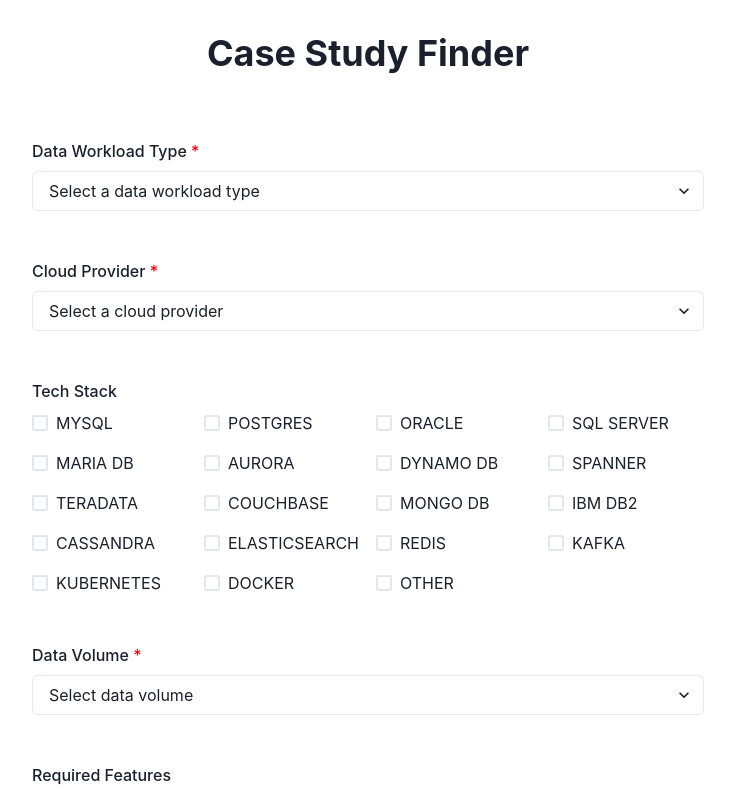
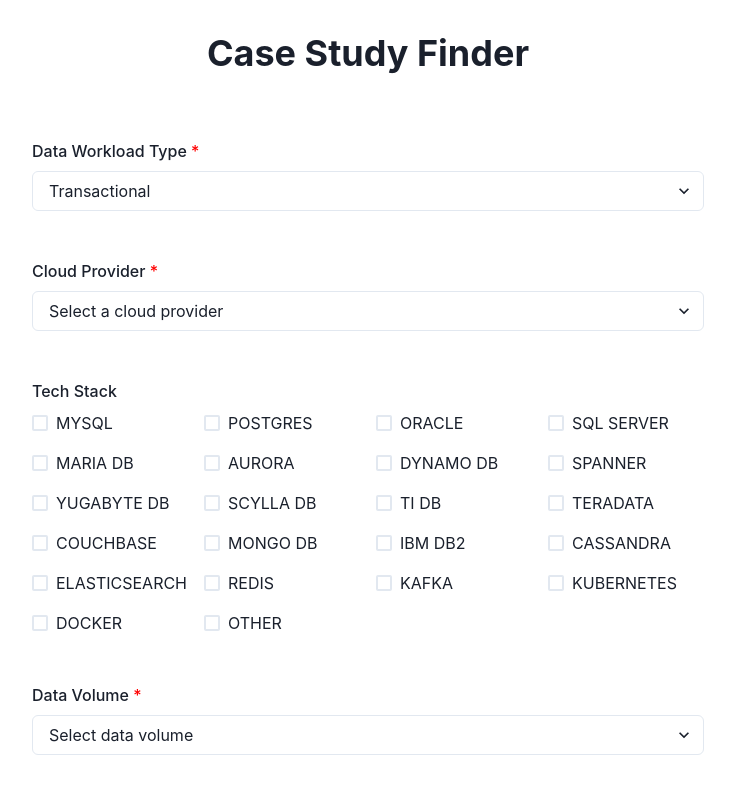
Before and after one commit to elliotpark410/CockroachDB-Use-Case-Explorer, a Next.js app: page / in a window 1280 px wide. Shown: the top 799 px of the page, without its empty margins (272-1007 px from the left). Built offline with nearby package versions, Linux system fonts and the light colour scheme.

Commit message:
add more values to enum techstack in schema

```diff
--- a/src/components/ProspectForm.js
+++ b/src/components/ProspectForm.js
@@ -34,7 +34,11 @@
       <Box maxW="4xl" mx="auto" bg="white" boxShadow="xl" rounded="lg" overflow="hidden">
         <VStack spacing={6} align="stretch" p={8}>
           <CustomFormControl label="Data Workload Type" required>
-            <Field name="dataWorkloadType" as={Select} placeholder="Select a data workload type">
+            <Field
+              name="dataWorkloadType"
+              as={Select}
+              defaultValue="TRANSACTIONAL"
+            >
               <option value="TRANSACTIONAL">Transactional</option>
               <option value="ANALYTICAL">Analytical</option>
               <option value="HYBRID">Hybrid</option>
@@ -58,7 +62,7 @@
             <Field name="techStack">
               {({ field }) => (
                 <SimpleGrid columns={[2, 3, 4]} spacing={4}>
-                  {['MYSQL', 'POSTGRES', 'ORACLE', 'SQL_SERVER', 'MARIA_DB', 'AURORA', 'DYNAMO_DB', 'SPANNER', 'TERADATA', 'COUCHBASE', 'MONGO_DB', 'IBM_DB2', 'CASSANDRA', 'ELASTICSEARCH', 'REDIS', 'KAFKA', 'KUBERNETES', 'DOCKER', 'OTHER'].map((tech) => (
+                  {['MYSQL', 'POSTGRES', 'ORACLE', 'SQL_SERVER', 'MARIA_DB', 'AURORA', 'DYNAMO_DB', 'SPANNER', 'YUGABYTE_DB', 'SCYLLA_DB', 'TI_DB', 'TERADATA', 'COUCHBASE', 'MONGO_DB', 'IBM_DB2', 'CASSANDRA', 'ELASTICSEARCH', 'REDIS', 'KAFKA', 'KUBERNETES', 'DOCKER', 'OTHER'].map((tech) => (
                     <Checkbox
                       key={tech}
                       {...field}
```
Also changed, not shown: 1 other file (tests, documents, lock files or other folders).
